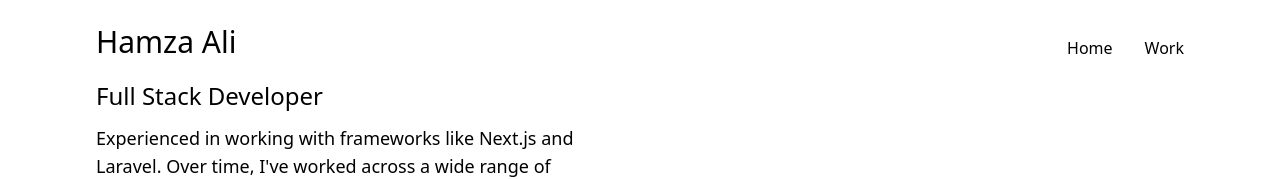
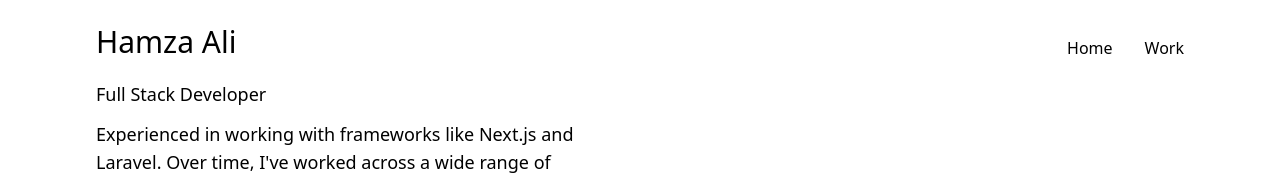
Before and after one commit to hamza2001-max/my-portfolio, a Next.js app: page / in a window 1280 px wide. Shown: the top 179 px of the page. Built offline with nearby package versions, Linux system fonts and the light colour scheme.

Commit message:
First release

```diff
--- a/src/app/_home/components/Introduction.tsx
+++ b/src/app/_home/components/Introduction.tsx
@@ -6,7 +6,7 @@ const Introduction = () => {
     <section className="my-5">
       <div className="border-b-2 border-black pb-8">
         <div className="w-full sm:w-[530px] space-y-3">
-          <h2 className="text-2xl">Full Stack Developer</h2>
+          <h2 className="text-lg font-medium">Full Stack Developer</h2>
           <p className="text-lg">
             Experienced in working with frameworks like Next.js and Laravel.
             Over time, I&apos;ve worked across a wide range of technology stacks,
```
